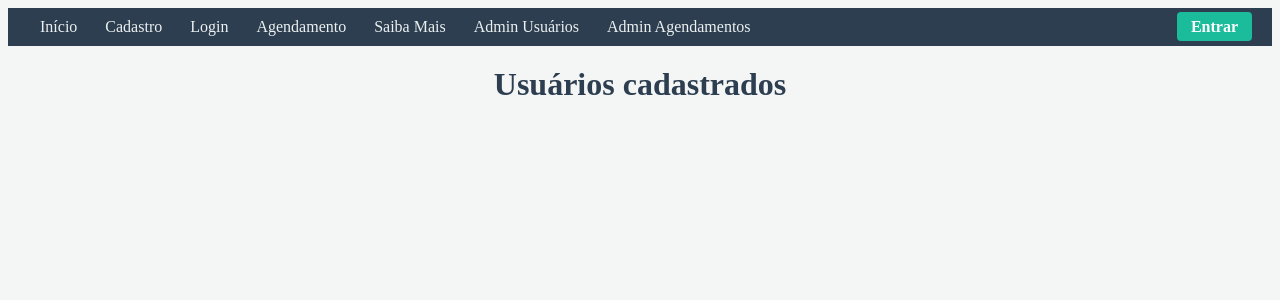
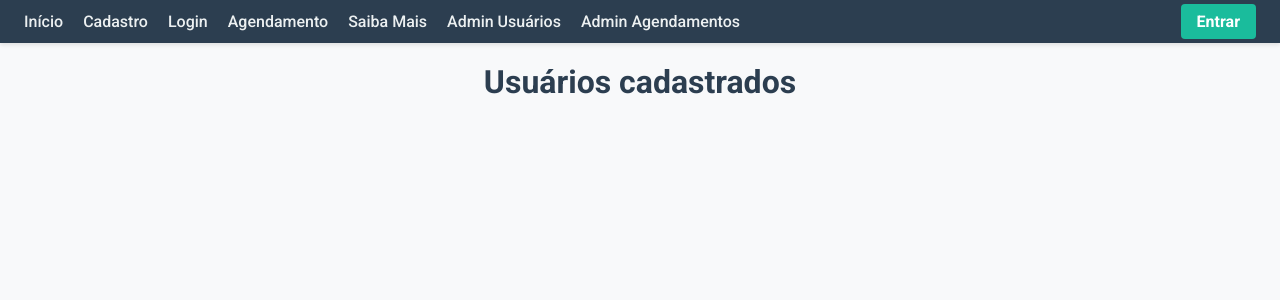
Before and after one commit to livia0506207os-netizen/EcoDescarte, a Flask app: page /admin/usuarios in a window 1280 px wide. Shown: the top 300 px of the page. Run offline with Flask 3, Linux system fonts and the light colour scheme; data that the repository does not hold is empty.

Commit message:
Ajusta navbar, adiciona fonte padrão e corrige dependências

```diff
--- a/templates/base.html
+++ b/templates/base.html
@@ -3,38 +3,64 @@
 <head>
     <meta charset="UTF-8">
     <title>EcoDescarte</title>
+    <!-- Fonte Google para uniformizar o site -->
+    <link href="https://fonts.googleapis.com/css2?family=Roboto:wght@400;500;700&display=swap" rel="stylesheet">
     <link rel="stylesheet" href="{{ url_for('static', filename='base.css') }}">
     {% block head %}{% endblock %}
     <style>
-        /* Ajuste da barra de navegação para ficar mais harmoniosa */
+        /* Fonte padrão para todo o site */
+        body {
+            font-family: 'Roboto', sans-serif;
+            margin: 0;
+            padding: 0;
+            background-color: #f8f9fa;
+            color: #333;
+        }
+
+        /* Barra de navegação */
         nav {
             background-color: #2c3e50;
-            padding: 10px 20px;
+            padding: 12px 24px;
             display: flex;
-            justify-content: space-between;
+            justify-content: center;
             align-items: center;
+            box-shadow: 0 2px 4px rgba(0,0,0,0.1);
         }
+
+        nav .nav-left {
+            display: flex;
+            gap: 20px;
+        }
+
         nav .nav-left a {
             color: #ecf0f1;
             text-decoration: none;
-            margin: 0 12px;
             font-weight: 500;
-            transition: color 0.3s;
+            transition: color 0.3s, transform 0.2s;
         }
+
         nav .nav-left a:hover {
             color: #1abc9c;
+            transform: scale(1.05);
         }
+
+        nav .nav-right {
+            margin-left: auto;
+        }
+
         nav .nav-right a {
             background-color: #1abc9c;
             color: #fff;
-            padding: 6px 14px;
+            padding: 8px 16px;
             border-radius: 4px;
             text-decoration: none;
             font-weight: 600;
-            transition: background-color 0.3s;
+            transition: background-color 0.3s, transform 0.2s;
         }
+
         nav .nav-right a:hover {
             background-color: #16a085;
+            transform: scale(1.05);
         }
     </style>
 </head>
@@ -50,7 +76,6 @@
             <a href="{{ url_for('admin_agendamentos') }}">Admin Agendamentos</a>
         </div>
         <div class="nav-right">
-            <!-- Botão de login destacado -->
             <a href="{{ url_for('login') }}" class="login-btn">Entrar</a>
         </div>
     </nav>
```
